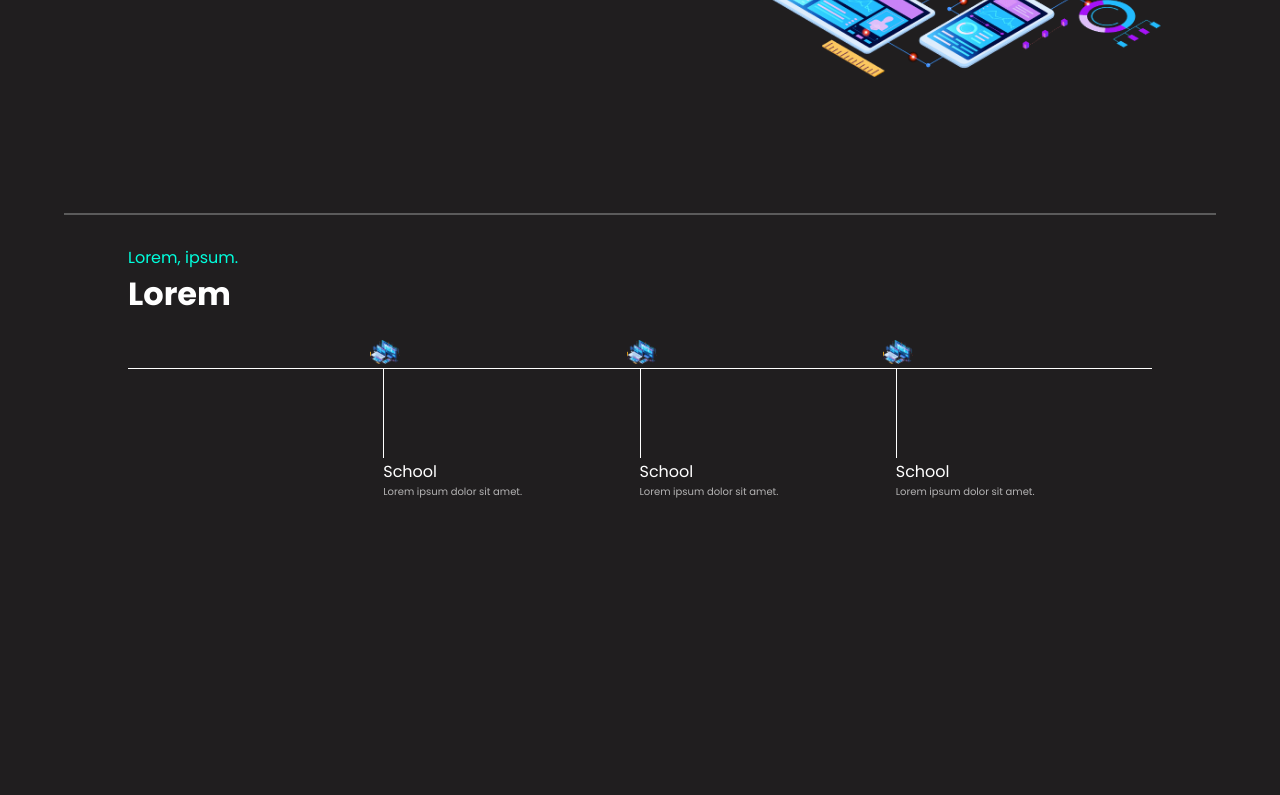
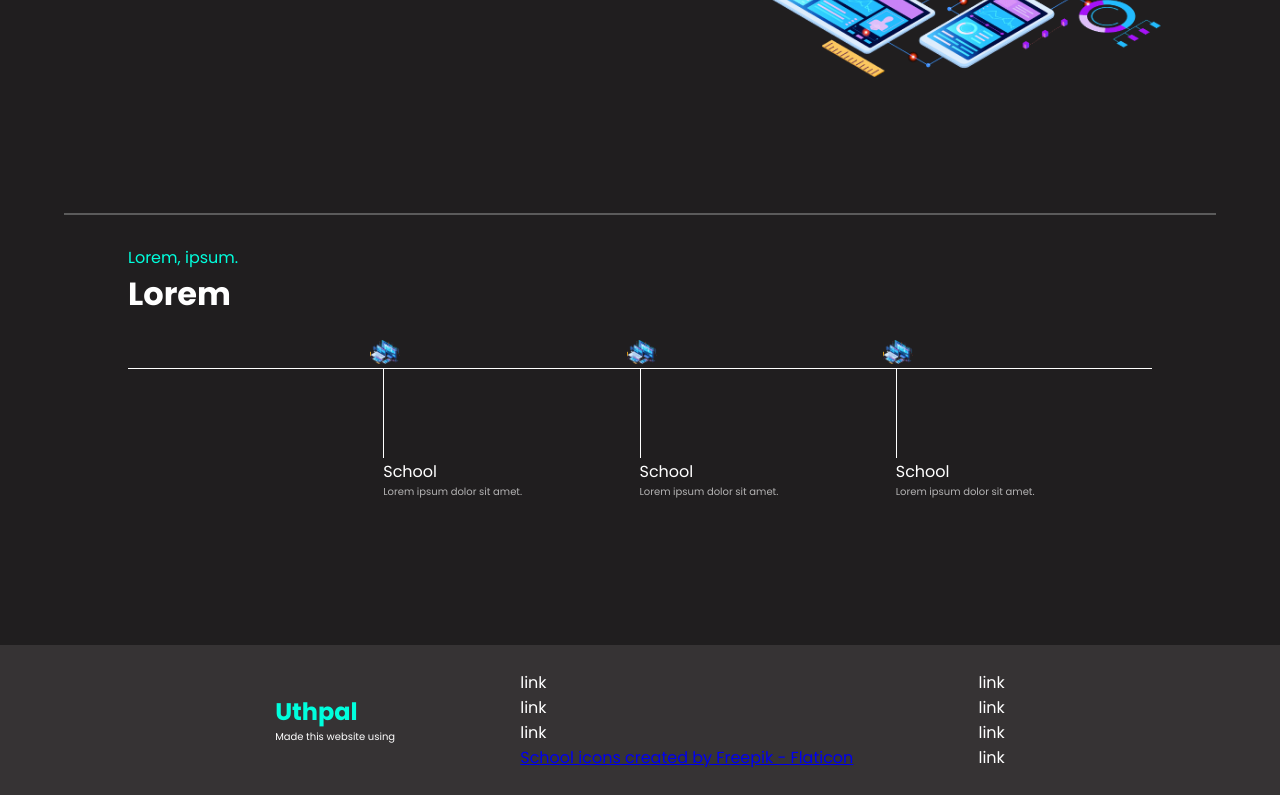
Before and after one commit to UthpalSuvarna/MyFolio, a plain HTML site: page index.html in a window 1280 px wide. Shown: the part 504-1299 px from the top of the page. Before the commit the page ends 1149 px from the top, so only its background shows below. Drawn offline with nearby package versions, Linux system fonts and the light colour scheme.

Commit message:
Added footer

```diff
--- a/index.html
+++ b/index.html
@@ -48,6 +48,9 @@
         background-color: #5b5b5b;
         height: 2px;
         margin: 30px 5vw;
+      }
+      footer {
+        background-color: #363334;
       }
       .logo {
         font-weight: bold;
@@ -119,6 +122,21 @@
         color: rgba(255, 255, 255, 0.664);
         font-size: 10px;
       }
+      .footer {
+        display: flex;
+        padding: 25px 150px;
+        align-items: center;
+        justify-content: space-evenly;
+      }
+      .footer ul {
+        list-style: none;
+      }
+      .first-footer {
+        align-items: center;
+      }
+      .foot-text {
+        font-size: 10px;
+      }
     </style>
   </head>
   <body>
@@ -169,6 +187,36 @@
         </div>
       </section>
     </main>
+    <footer>
+      <div class="footer">
+        <div class="first-footer">
+          <h2 class="blue-text">Uthpal</h2>
+          <p class="foot-text">Made this website using</p>
+        </div>
+        <div class="second-footer">
+          <ul>
+            <li>link</li>
+            <li>link</li>
+            <li>link</li>
+            <li>
+              <a
+                href="https://www.flaticon.com/free-icons/school"
+                title="school icons"
+                >School icons created by Freepik - Flaticon</a
+              >
+            </li>
+          </ul>
+        </div>
+        <div class="third-footer">
+          <ul>
+            <li>link</li>
+            <li>link</li>
+            <li>link</li>
+            <li>link</li>
+          </ul>
+        </div>
+      </div>
+    </footer>
     <script src="https://unpkg.com/typed.js@2.0.16/dist/typed.umd.js"></script>
     <script>
       var typed = new Typed("#element", {
@@ -178,4 +226,3 @@
     </script>
   </body>
 </html>
-<!-- <a href="https://www.flaticon.com/free-icons/school" title="school icons">School icons created by Freepik - Flaticon</a> -->
```
